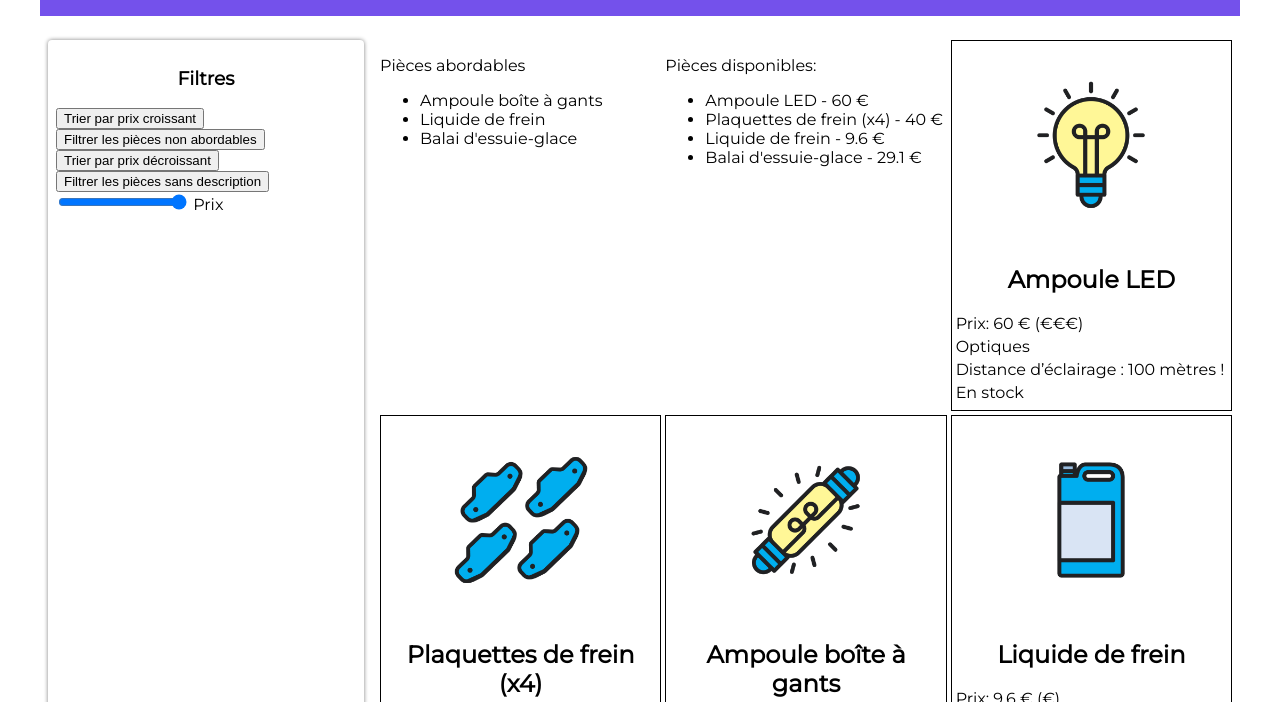
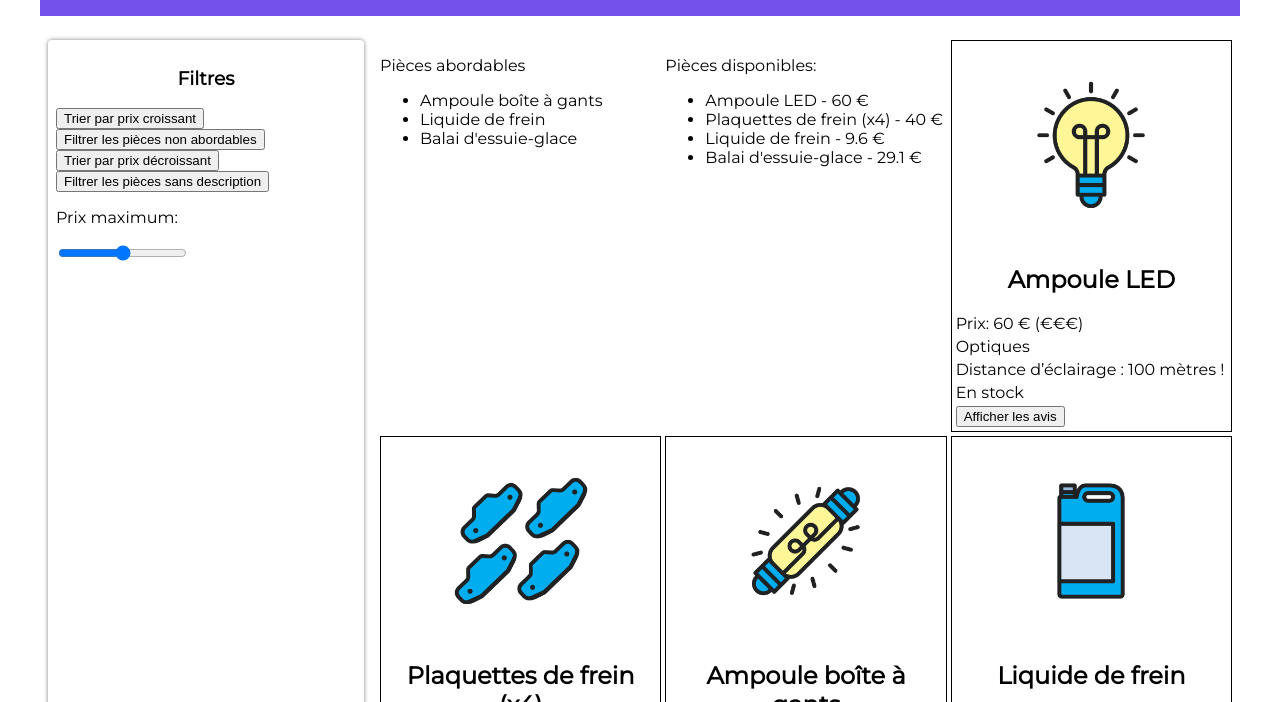
Before and after one commit to mehdi660/Cours-JS, a website with bundled scripts: page index.html in a window 1280 px wide. Shown: the part 98-800 px from the top of the page. Built offline with nearby package versions, Linux system fonts and the light colour scheme.

Commit message:
ajout d'une API pour les avis clients

```diff
--- a/avis.js
+++ b/avis.js
@@ -0,0 +1,10 @@
+export function ajoutListenersAvis() {
+    const piecesElements = document.querySelectorAll(".fiches article button");
+
+    for (let i = 0; i < piecesElements.length; i++) {
+        piecesElements[i].addEventListener("click", async function (event) {
+            const id = event.target.dataset.id;
+            fetch(`http://localhost:8081/pieces/${id}/avis`);
+        });
+    }
+}
--- a/index.html
+++ b/index.html
@@ -24,10 +24,9 @@
 			<button class="btn-decroissant">Trier par prix décroissant</button>
 			<br>
 			<button class="btn-nodesc">Filtrer les pièces sans description</button>
-			<div>
-				<input type="range" id="prix-max" value="60" name="prix" min="0" max="60" step="12">
-				<label for="prix">Prix</label>
-			</div>
+			<br>
+			<p>Prix maximum:</p>
+			<input type="range" name="prix-max" id="prix-max" min="0" max="60" step="5">
 		</section>
 
 		<!-- Fiches produits -->
--- a/pieces.js
+++ b/pieces.js
@@ -1,9 +1,10 @@
-// Récupération des pièces depuis le fichier JSON
+import { ajoutListenersAvis } from "./avis.js";// Récupération des pièces depuis le fichier JSON
 const reponse = await fetch('pieces-autos.json');
 const pieces = await reponse.json();
 
 function genererPieces(pieces) {
     for (let i = 0; i < pieces.length; i++) {
+
         const article = pieces[i];
         // Récupération de l'élément du DOM qui accueillera les fiches
         const sectionFiches = document.querySelector(".fiches");
@@ -22,19 +23,24 @@ function genererPieces(pieces) {
         descriptionElement.innerText = article.description ?? "Pas de description pour le moment.";
         const stockElement = document.createElement("p");
         stockElement.innerText = article.disponibilite ? "En stock" : "Rupture de stock";
+        //Code ajouté
+        const avisBouton = document.createElement("button");
+        avisBouton.dataset.id = article.id;
+        avisBouton.textContent = "Afficher les avis";
 
         // On rattache la balise article a la section Fiches
         sectionFiches.appendChild(pieceElement);
-        // On rattache l’image à pieceElement (la balise article)
         pieceElement.appendChild(imageElement);
         pieceElement.appendChild(nomElement);
         pieceElement.appendChild(prixElement);
         pieceElement.appendChild(categorieElement);
-        //Ajout des éléments au DOM pour l'exercice
         pieceElement.appendChild(descriptionElement);
         pieceElement.appendChild(stockElement);
+        //Code aJouté
+        pieceElement.appendChild(avisBouton);
 
     }
+    ajoutListenersAvis()
 }
 
 genererPieces(pieces);
```
